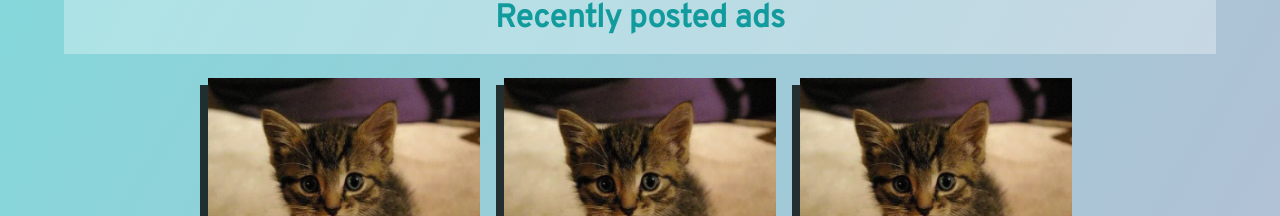
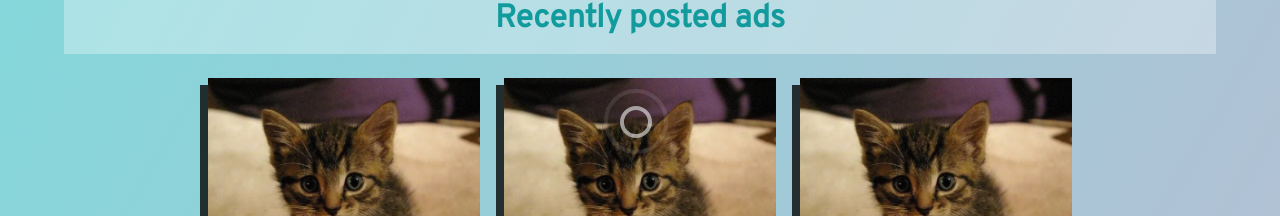
Before and after one commit to ramroming/Pet-clinic, a React (Create React App) app in the folder website/pet-clinic-app/: page /adoptionads in a window 1280 px wide. Both pictures are taken after a click on the button "FIND PETS". Shown: the part 298-514 px from the top of the page. Built offline with nearby package versions, Linux system fonts and the light colour scheme.

Commit message:
fix adoption ads animation

```diff
--- a/website/pet-clinic-app/package.json
+++ b/website/pet-clinic-app/package.json
@@ -11,6 +11,7 @@
     "react": "^17.0.2",
     "react-datepicker": "^4.5.0",
     "react-dom": "^17.0.2",
+    "react-infinite-scroll-component": "^6.1.0",
     "react-router": "^6.0.2",
     "react-router-dom": "^6.0.2",
     "react-scripts": "4.0.3",
--- a/website/pet-clinic-app/src/components/main.scss
+++ b/website/pet-clinic-app/src/components/main.scss
@@ -7,6 +7,7 @@
 @use "utils/lists";
 @use "utils/labels";
 @use "utils/aLinks";
+@use "utils/loaders";
 @use "layout/nav/nav";
 @use "layout/nav/burgerlist/burgerList";
 @use "layout/footer/footer";
@@ -22,5 +23,5 @@
 @use 'pages/appointment/makeAppointment/makeAppointmentSlider';
 @use 'pages/appointment/appointmentSlider/viewAppointmentSlider';
 @use 'pages/appointment/appointmentSlider/appointmentCard/appointmentCard';
-@use 'pages/adoption/adoptionAds/AdoptionAds';
+@use 'pages/adoptionAds/AdoptionAds';
 @use 'pages/adoption/adoption';
--- a/website/pet-clinic-app/src/components/pages/adoptionAds/AdoptionAds.js
+++ b/website/pet-clinic-app/src/components/pages/adoptionAds/AdoptionAds.js
@@ -1,6 +1,8 @@
 import { useState, useEffect } from "react"
 import { AnimatePresence, motion } from "framer-motion"
 import { adoptionMotion } from '../adoptionAds/adoptionMotion'
+import { useRef } from "react/cjs/react.development"
+
 
 
 
@@ -28,7 +30,6 @@ const serverFetch1 = () => {
     //for now simulation to that
 
     setTimeout(() => {
-            console.log('hello')
       resolve(posts)
     }, 3000)
   })
@@ -42,8 +43,12 @@ const serverFetch2 = () => {
     for (let i = 40; i < 70; i++) {
       posts.push({
         id: i,
+        type: 'cat',
+        breed: 'British',
         title: 'Ads info Lorem ipsum dolor sit amet consectetur adipisicing elit.ipsum dolor sit amet consectetur adipisicing elit.',
-                img: "media/imgs/post-image.jpg"
+        img: "media/imgs/post-image2.jpg",
+        createdAt: '24 Jan 2021'
+
       })
     }
     //retreiving data from the database
@@ -51,7 +56,6 @@ const serverFetch2 = () => {
     //for now simulation to that
 
     setTimeout(() => {
-            console.log('hello')
       resolve(posts)
     }, 3000)
   })
@@ -64,31 +68,48 @@ const AdoptionAds = () => {
 
 
   const [postArr, setPostArr] = useState({
-        trigger: false,
+    isLoading: true,
     posts: []
   })
+  const isMounted = useRef(false)
+
   //[{}, {}, {}]
   // [false]
 
   // [true, {}, {}, {}]
+
   useEffect(() => {
     serverFetch1().then((result) => {
-            setPostArr((oldObj) => {
-                return { trigger: !oldObj.trigger, posts: result }
-            })
+      console.log('serverfetch1')
+      setPostArr({ isLoading: false, posts: result })
     }).catch((error) => {
       console.log(error)
     })
   }, [])
 
-    const findPets = () => {
+  useEffect(() => {
+    if (isMounted.current) {
+      if (postArr.isLoading) {
         serverFetch2().then((result) => {
-            setPostArr((oldObj) => {
-                return { trigger: !oldObj.trigger, posts: result }
-            })
+          console.log('serverfetch2')
+          setPostArr({ isLoading: false, posts: result })
         }).catch((error) => {
           console.log(error)
         })
+      }
+    }
+    else {
+      isMounted.current = true
+    }
+  }, [postArr])
+
+
+  const findPets = () => {
+    if(!postArr.isLoading) {
+      setPostArr((oldObj) => {
+        return { ...oldObj, isLoading: true }
+      })
+    }
   }
 
   const itemMotion = adoptionMotion
@@ -167,56 +188,46 @@ const AdoptionAds = () => {
         <div className="posts-animated-container flex-row fjust-center gap-16p">
 
 
-                    {postArr.posts.map((post, index) => {
-
-                        console.log('hello')
-
-                        return (
-                            <AnimatePresence key={index} exitBeforeEnter>
-                                {postArr.trigger &&
-                                    <motion.a
+          <AnimatePresence exitBeforeEnter>
+            {postArr.isLoading &&
+              <motion.div
               variants={itemMotion}
               initial='initial'
               animate='final'
               exit='exit'
-                                        href="/#" key={post.id} className="adoption-post gap-8p flex-col falign-center ">
-
+              className="loaderWrapper flex-row fjust-center">
+                <div className="lds-ripple"><div></div><div></div></div>
+              </motion.div>
+            }
+          </AnimatePresence>
+          <AnimatePresence>
+            {postArr.posts.map((post, index) => {
+              console.log('hello')
+              return (
+                <motion.a
+                  key={post.id}
+                  variants={itemMotion}
+                  initial='initial'
+                  animate='final'
+                  exit='exit'
+                  href="/#" className="adoption-post gap-8p flex-col falign-center ">
                   <img src={post.img} alt="" className="post-image" />
-
                   <p>{post.id}</p>
-
                   <p><span>{post.type} - </span><span>{post.breed}</span></p>
-
                   <p className="pTitle">{post.title}</p>
-
                   <p><i className="fa fa-clock"></i>&nbsp;{post.createdAt}</p>
-
                   <button href="/#" className="btn-rec-blue">
                     View Post
                   </button>
-
                 </motion.a>
-                                }
-
+              )
+            })}
           </AnimatePresence>
 
 
 
-                        )
-
-
-                    })}
-
-
-
         </div>
-
-
-
       </div>
-
-
-
     </div>
   )
 }
--- a/website/pet-clinic-app/src/components/pages/adoptionAds/_AdoptionAds.scss
+++ b/website/pet-clinic-app/src/components/pages/adoptionAds/_AdoptionAds.scss
@@ -1,4 +1,4 @@
-@use "../../../abstracts/" as *;
+@use "./../../abstracts/" as *;
 
 
 
@@ -118,6 +118,9 @@
     width: 90%;
     margin: auto;
     gap:24px;
+    min-height: 80px;
+    position: relative;
+
 }
 
 .adoption-post{
@@ -167,3 +170,9 @@
     }
 
 }
+
+.loaderWrapper {
+  position: absolute;
+  top: 0.5rem;
+  z-index: 2;
+}
--- a/website/pet-clinic-app/src/components/pages/adoptionAds/adoptionMotion.js
+++ b/website/pet-clinic-app/src/components/pages/adoptionAds/adoptionMotion.js
@@ -1,18 +1,19 @@
 const adoptionMotion = {
-    initial: { opacity: 0 },
+  initial: {
+    opacity: 0
+  },
   final: {
     opacity: 1,
     transition: {
-            delay: 1,
-            duration: 0.8
+      duration: 1
     }
   },
   exit: {
     opacity: 0,
     transition: {
-            duration: 0.7
+      duration: 0.5
     }
-    }
+  },
 }
 
 export { adoptionMotion }
--- /dev/null
+++ b/website/pet-clinic-app/src/components/utils/_loaders.scss
@@ -0,0 +1,33 @@
+// loader 1
+.lds-ripple {
+  display: inline-block;
+  position: relative;
+  width: 80px;
+  height: 80px;
+}
+.lds-ripple div {
+  position: absolute;
+  border: 4px solid rgb(255, 254, 254);
+  opacity: 1;
+  border-radius: 50%;
+  animation: lds-ripple 1s cubic-bezier(0, 0.2, 0.8, 1) infinite;
+}
+.lds-ripple div:nth-child(2) {
+  animation-delay: -0.5s;
+}
+@keyframes lds-ripple {
+  0% {
+    top: 36px;
+    left: 36px;
+    width: 0;
+    height: 0;
+    opacity: 1;
+  }
+  100% {
+    top: 0px;
+    left: 0px;
+    width: 72px;
+    height: 72px;
+    opacity: 0;
+  }
+}
--- a/website/pet-clinic-app/src/static/MCDatepicker-master/src/static/css/main.css
+++ b/website/pet-clinic-app/src/static/MCDatepicker-master/src/static/css/main.css
@@ -958,4 +958,4 @@ These come with default styling from the browser so we must to redefine them her
   position: absolute;
   top: 0;
   width: 1px;
-}/*# sourceMappingURL=main.css.map */
+}
--- a/website/pet-clinic-app/src/static/css/main.css
+++ b/website/pet-clinic-app/src/static/css/main.css
@@ -703,6 +703,60 @@ button:hover {
   }
 }
 
+.lds-ripple {
+  display: inline-block;
+  position: relative;
+  width: 80px;
+  height: 80px;
+}
+
+.lds-ripple div {
+  position: absolute;
+  border: 4px solid #fffefe;
+  opacity: 1;
+  border-radius: 50%;
+  -webkit-animation: lds-ripple 1s cubic-bezier(0, 0.2, 0.8, 1) infinite;
+          animation: lds-ripple 1s cubic-bezier(0, 0.2, 0.8, 1) infinite;
+}
+
+.lds-ripple div:nth-child(2) {
+  -webkit-animation-delay: -0.5s;
+          animation-delay: -0.5s;
+}
+
+@-webkit-keyframes lds-ripple {
+  0% {
+    top: 36px;
+    left: 36px;
+    width: 0;
+    height: 0;
+    opacity: 1;
+  }
+  100% {
+    top: 0px;
+    left: 0px;
+    width: 72px;
+    height: 72px;
+    opacity: 0;
+  }
+}
+
+@keyframes lds-ripple {
+  0% {
+    top: 36px;
+    left: 36px;
+    width: 0;
+    height: 0;
+    opacity: 1;
+  }
+  100% {
+    top: 0px;
+    left: 0px;
+    width: 72px;
+    height: 72px;
+    opacity: 0;
+  }
+}
 nav {
   position: fixed;
   padding: 0 0.5rem;
@@ -1792,6 +1846,8 @@ i.active {
   width: 90%;
   margin: auto;
   gap: 24px;
+  min-height: 80px;
+  position: relative;
 }
 
 .adoption-post {
@@ -1833,6 +1889,12 @@ i.active {
   }
 }
 
+.loaderWrapper {
+  position: absolute;
+  top: 0.5rem;
+  z-index: 2;
+}
+
 .adoption-container {
   background-image: linear-gradient(120deg, var(--clr-primary-secondBlue), var(--clr-primary-secondPurple));
   padding-bottom: 1rem;
@@ -1860,4 +1922,4 @@ i.active {
   .adoption-container .cards-main-container .card-container p {
     font-size: 1.2rem;
   }
-}/*# sourceMappingURL=main.css.map */
+}
```
Also changed, not shown: website/pet-clinic-app/public/media/imgs/post-image2.jpg (added), 1 other file (tests, documents, lock files or other folders). Lines whose indentation alone changed are shown as unchanged.
